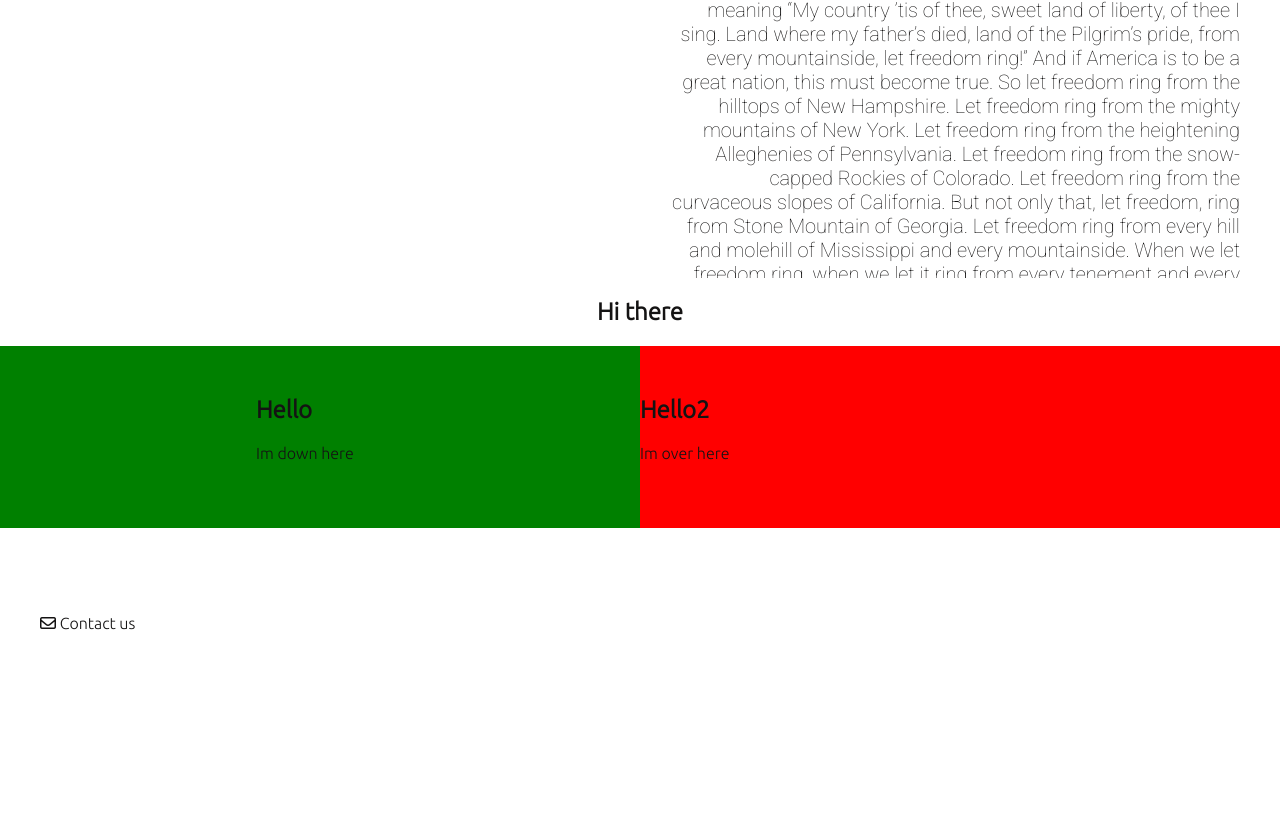
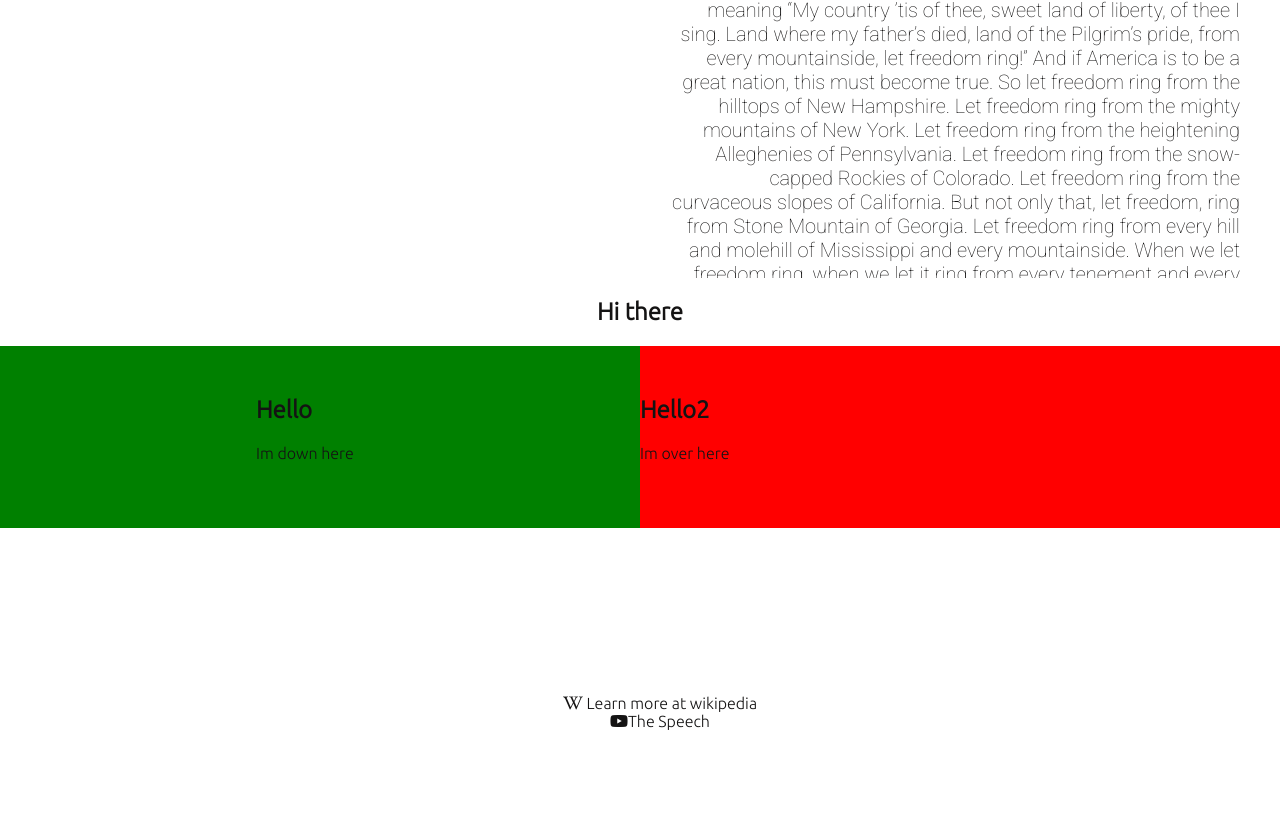
Before and after one commit to matzhedman/project_1, a plain HTML site: page the_speech.html in a window 1280 px wide. Shown: the part 3018-3846 px from the top of the page. Before the commit the page ends 3666 px from the top, so only its background shows below. Drawn offline with Linux system fonts and the light colour scheme.

Commit message:
Add footer and links to Wik and Yout. at all pages

```diff
--- a/the_speech.html
+++ b/the_speech.html
@@ -119,13 +119,20 @@ When we let freedom ring, when we let it ring from every tenement and every haml
 
 
     <footer>
-        <ul class="contactus">
-            <li>
-                <a href="contactus.html" target="_blank" rel="noopener"
-                aria-label="Contact us and get redirected to our contact form">
-                <em class="fa-regular fa-envelope"></em>    Contact us</a>
-            </li>
-        </ul>
+        <section class="links-further">
+            <ul class="contactus">
+                <li>
+                    <a href="https://en.wikipedia.org/wiki/Martin_Luther_King_Jr." target="_blank" rel="noopener"
+                    aria-label="A link to wikipedia about Martin Luther King">
+                    <em class="fa-brands fa-wikipedia-w"></em>    Learn more at wikipedia</a>
+                </li>
+                <li>
+                    <a href="https://youtu.be/smEqnnklfYs" target="_blank" rel="noopener"
+                    aria-label="A link to youtube and the famous speech at Lincoln memorial" >
+                    <em class="fa-brands fa-youtube"></em>The Speech</a>
+                </li>
+            </ul>
+        </section>
     </footer>
 
 
```
Also changed, not shown: learn_more.html (+14 -7 lines).
